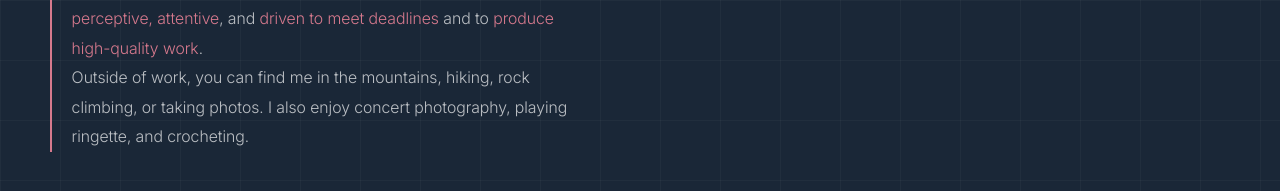
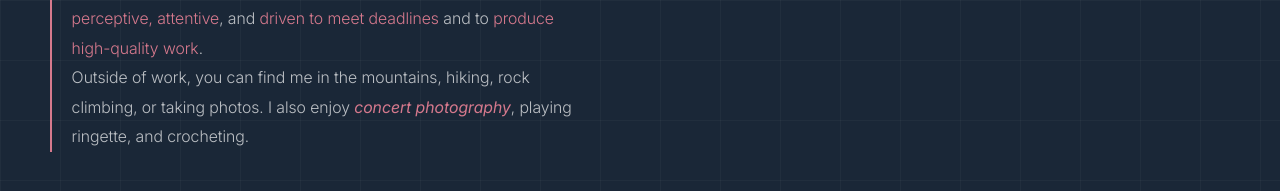
Before and after one commit to meganveldhuis/portfolio, a React (Vite) app: page / in a window 1280 px wide. Shown: the part 544-735 px from the top of the page. Built offline with nearby package versions, Linux system fonts and the light colour scheme; a web font is replaced by a local one.

Commit message:
add photography link

```diff
--- a/src/components/Hero/Hero.jsx
+++ b/src/components/Hero/Hero.jsx
@@ -33,8 +33,14 @@
         </p>
         <p className="hero__text hero__subtitle">
           Outside of work, you can find me in the mountains, hiking, rock
-          climbing, or taking photos. I also enjoy concert photography, playing
-          ringette, and crocheting.
+          climbing, or taking photos. I also enjoy{" "}
+          <a
+            className="hero__subtitle--link"
+            href="https://www.instagram.com/veldhuisphotography/"
+          >
+            concert photography
+          </a>
+          , playing ringette, and crocheting.
         </p>
       </div>
       <div className="hero__contact">
--- a/src/components/Hero/Hero.scss
+++ b/src/components/Hero/Hero.scss
@@ -83,6 +83,11 @@
       margin-left: 0rem;
       font-weight: 400;
       border-left: none;
+    }
+    &--link {
+      // hero__subtitle--link
+      font-style: italic;
+      color: $rose;
     }
   }
 
```
